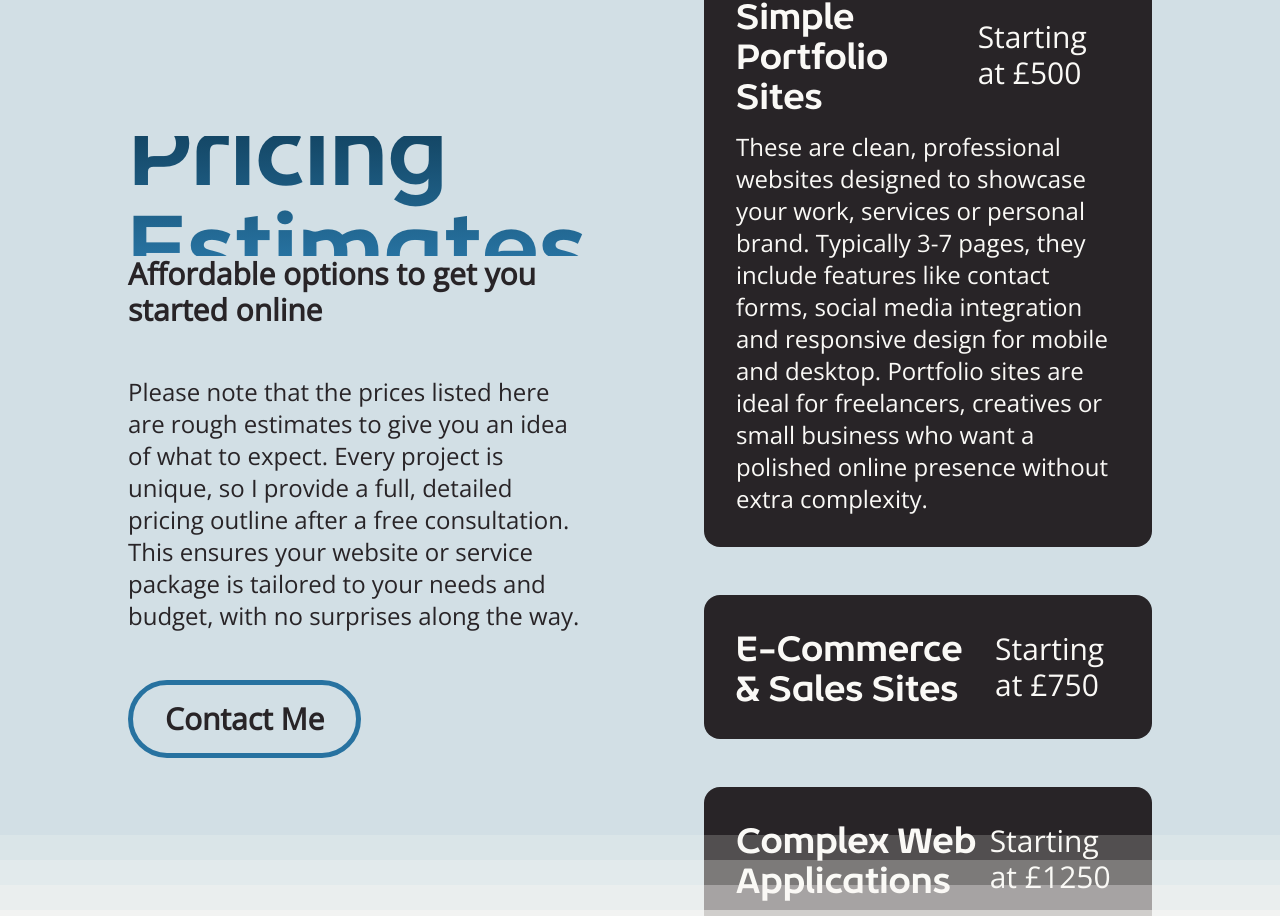
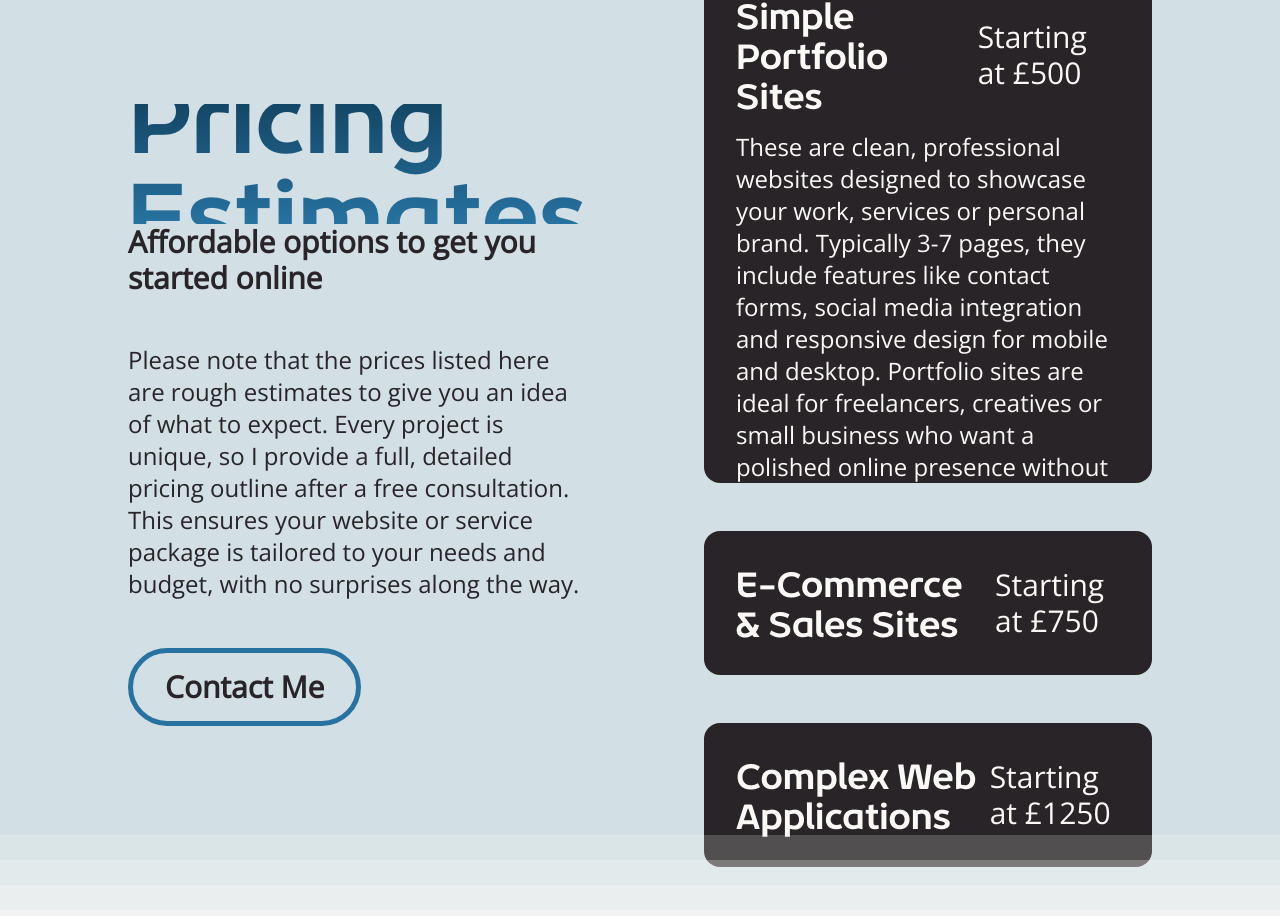
Before and after one commit to HarrisonBaghurst/personal-portfolio, a Next.js app: page / in a window 1280 px wide. Shown: the part 4934-5850 px from the top of the page. Built offline with nearby package versions, Linux system fonts and the light colour scheme.

Commit message:
added smoother transitions to pricing accordion

```diff
--- a/components/Pricing.tsx
+++ b/components/Pricing.tsx
@@ -1,6 +1,6 @@
 'use client'
 
-import React, { useState } from 'react'
+import React, { useState, useRef, useEffect } from 'react'
 import { cn } from '@/lib/utils'
 import Transition from './Transition'
 
@@ -22,7 +22,15 @@ const Pricing = () => {
       text: "These are fully custom websites with advanced functionality tailored to your business processes. Examples include booking systems, dashboards, interactive platforms and other software-style web applications. They are built using modern technologies for scalability, performance and security. Complex web applications are ideal for businesses with unique requirements that go beyond a standard website."
     }
   ]
+
   const [activeCard, setActiveCard] = useState<number>(0)
+  const [heights, setHeights] = useState<number[]>([])
+  const contentRefs = useRef<HTMLDivElement[]>([])
+
+  useEffect(() => {
+    const newHeights = contentRefs.current.map((el) => el?.scrollHeight || 0)
+    setHeights(newHeights)
+  }, [])
 
   return (
     <div className='bg-light-blue'>
@@ -64,10 +72,13 @@ const Pricing = () => {
                   <h3 className="text-3xl">{option.price}</h3>
                 </div>
                 <div
-                    className={cn(
-                    "transition-all duration-500 ease-in-out overflow-hidden",
-                    activeCard === i ? "max-h-[500px] mt-4 opacity-100" : "max-h-0 opacity-0"
-                    )}
+                  ref={(el) => { contentRefs.current[i] = el! }}
+                  style={{
+                    height: activeCard === i ? heights[i] || 0 : 0,
+                    opacity: activeCard === i ? 1 : 0,
+                    marginTop: activeCard === i ? '1rem' : '0',
+                    transition: 'height 0.5s ease, opacity 0.5s ease, margin 0.5s ease'
+                  }}
                 >
                   <p className="text-2xl">{option.text}</p>
                 </div>
--- a/components/Services.tsx
+++ b/components/Services.tsx
@@ -26,7 +26,10 @@ const Services = () => {
     return (
         <div className='grid grid-cols-3 gap-16 text-2xl text-background px-16'>
             {servicesInfo.map((service, i) => (
-                <div className='bg-foreground rounded-2xl h-fit flex flex-col gap-12'>
+                <div
+                key={i}
+                className='bg-foreground rounded-2xl h-fit flex flex-col gap-12'
+                >
                     <div className='flex flex-col gap-2 px-8 pt-8'>
                         <h3 className='font-enorm text-center text-4xl'>
                             {service.title}
```
Also changed, not shown: 1 other file (tests, documents, lock files or other folders). Lines whose indentation alone changed are shown as unchanged.
